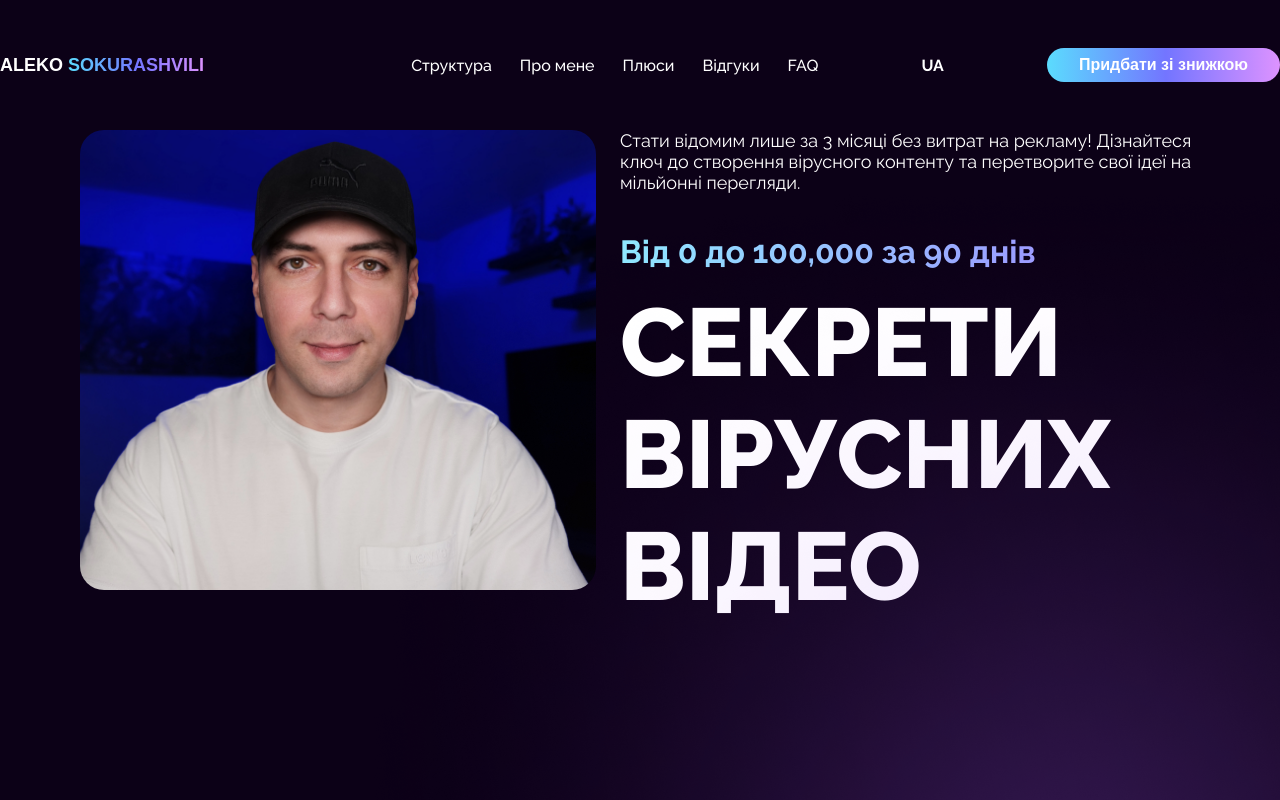
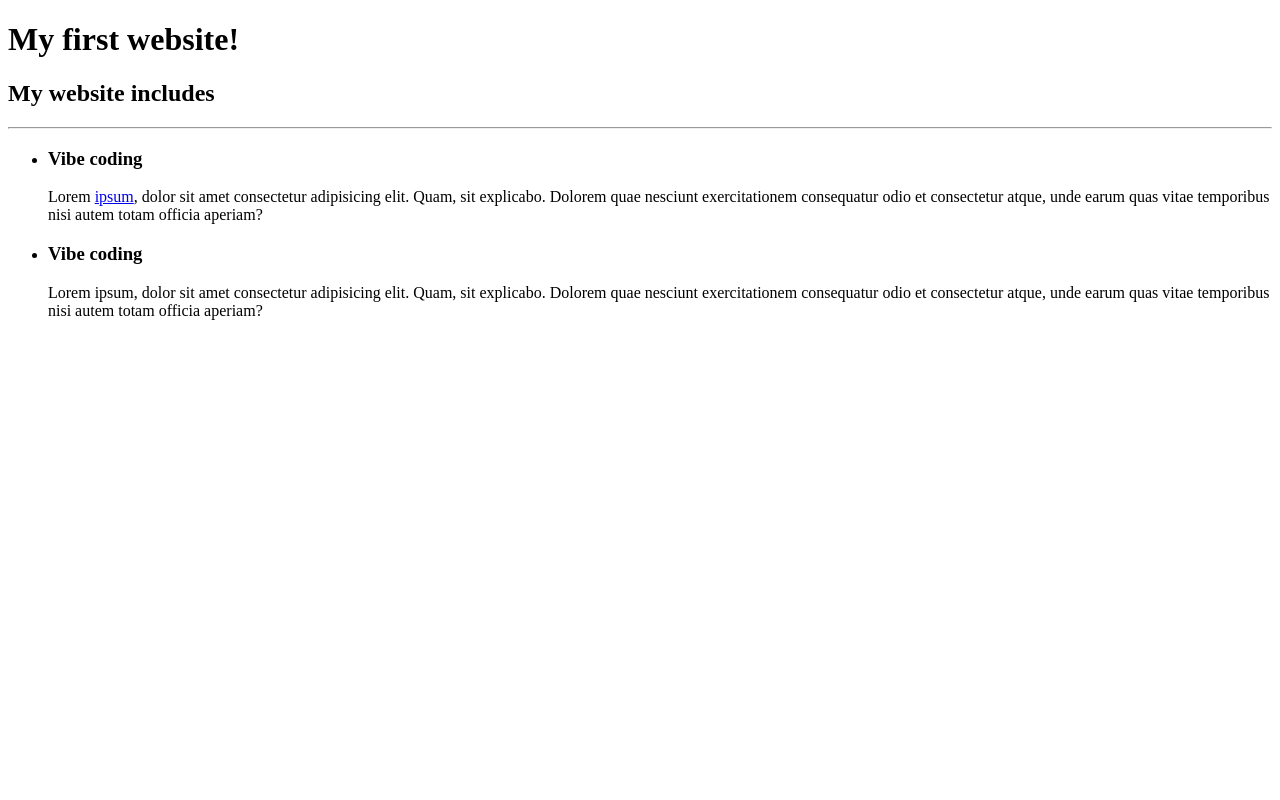
Before and after one commit to yevlohina/My-first-website, a plain HTML site: page index.html in a window 1280 px wide. Shown: the top 800 px of the page. Drawn offline with Linux system fonts and the light colour scheme; a web font is replaced by a local one.

Commit message:
Another website

```diff
--- a/index.html
+++ b/index.html
@@ -3,40 +3,31 @@
   <head>
     <meta charset="UTF-8" />
     <meta name="viewport" content="width=device-width, initial-scale=1.0" />
-    <title>Test website</title>
-    <link rel="stylesheet" href="styles.css" />
+    <title>My website</title>
   </head>
   <body>
-    <header class="header container">
-      <p class="logo">Aleko <span class="name">Sokurashvili</span></p>
-      <nav>
-        <ul class="navigation">
-          <li class="nav-item">Структура</li>
-          <li class="nav-item">Про мене</li>
-          <li class="nav-item">Плюси</li>
-          <li class="nav-item">Відгуки</li>
-          <li class="nav-item">FAQ</li>
-        </ul>
-      </nav>
-      <div><p class="lang-switch">UA</p></div>
-      <button class="cta-btn">Придбати зі знижкою</button>
-    </header>
-    <main class="hero-container container">
-      <div class="hero-image"></div>
-      <div class="hero-text">
-        <p class="hero-description">
-          Стати відомим лише за 3 місяці без витрат на рекламу! Дізнайтеся ключ
-          до створення вірусного контенту та перетворите свої ідеї на мільйонні
-          перегляди.
+    <h1>My first website!</h1>
+    <h2>My website includes</h2>
+    <hr />
+    <ul>
+      <li>
+        <h3>Vibe coding</h3>
+        <p>
+          Lorem <a href="./about.html">ipsum</a>, dolor sit amet
+          consectetur adipisicing elit. Quam, sit explicabo. Dolorem quae
+          nesciunt exercitationem consequatur odio et consectetur atque, unde
+          earum quas vitae temporibus nisi autem totam officia aperiam?
         </p>
-        <h2 class="hero-subtitle">Від 0 до 100,000 за 90 днів</h2>
-        <h1 class="hero-title">
-          Секрети <br />
-          вірусних <br />
-          відео
-        </h1>
-      </div>
-      <img class="img-elipse" src="./images/Ellipse 3.png" alt="" />
-    </main>
+      </li>
+      <li>
+        <h3>Vibe coding</h3>
+        <p>
+          Lorem ipsum, dolor sit amet consectetur adipisicing elit. Quam, sit
+          explicabo. Dolorem quae nesciunt exercitationem consequatur odio et
+          consectetur atque, unde earum quas vitae temporibus nisi autem totam
+          officia aperiam?
+        </p>
+      </li>
+    </ul>
   </body>
 </html>
--- a/styles.css
+++ /dev/null
@@ -1,166 +0,0 @@
-@import url("https://fonts.googleapis.com/css2?family=Raleway:ital,wght@0,100..900;1,100..900&display=swap");
-
-@import url("https://fonts.googleapis.com/css2?family=Sansation:ital,wght@0,300;0,400;0,700;1,300;1,400;1,700&display=swap");
-
-* {
-  margin: 0;
-  padding: 0;
-}
-
-body {
-  background-color: #0c0117;
-  font-family: "Raleway", sans-serif;
-}
-
-li,
-p,
-h2,
-h1,
-button {
-  color: white;
-}
-
-.container {
-  padding: 0 80px;
-  max-width: 1280px;
-  margin: 0 auto;
-}
-
-.header {
-  position: sticky;
-  display: flex;
-  justify-content: space-between;
-  padding: 48px 0;
-  margin: 0 auto;
-  align-items: center;
-}
-
-.logo {
-  margin-right: 160px;
-  min-width: 200px;
-  text-transform: uppercase;
-  font-family: "Sansation", sans-serif;
-  font-size: 18px;
-  font-weight: 700;
-}
-
-.name {
-  background: linear-gradient(
-    89.75deg,
-    #5bdbfd 0.26%,
-    #7375ff 51.07%,
-    #df93ff 100.96%,
-    #e56f8c 126.34%
-  );
-  -webkit-background-clip: text;
-  -webkit-text-fill-color: transparent;
-}
-
-.navigation {
-  display: flex;
-  gap: 28px;
-  list-style: none;
-  margin-right: 56px;
-}
-
-.nav-item {
-  font-size: 16px;
-  font-weight: 500;
-}
-
-.cta-btn {
-  display: block;
-  margin-left: 56px;
-  padding: 8px 32px;
-  border: none;
-  border-radius: 100px;
-  font-size: 16px;
-  font-weight: 600;
-  background: linear-gradient(
-    89.75deg,
-    #5bdbfd 0.26%,
-    #7375ff 51.07%,
-    #df93ff 100.96%,
-    #e56f8c 126.34%
-  );
-}
-
-.hero-container {
-  display: flex;
-  justify-content: space-between;
-  gap: 24px;
-  position: relative;
-}
-
-.hero-text {
-  max-width: 580px;
-}
-
-.lang-switch {
-  font-size: 16px;
-  font-weight: 700;
-}
-
-.hero-image {
-  background-image: url("./images/image\ 2.jpg");
-  background-size: cover;
-  background-position: center;
-  width: 640px;
-  height: 460px;
-  min-width: 200px;
-  border-radius: 24px;
-}
-
-.hero-description {
-  font-size: 18px;
-  font-weight: 400;
-}
-
-.img-elipse {
-  position: absolute;
-  right: 0;
-}
-.hero-subtitle {
-  font-size: 32px;
-  font-weight: 700;
-  margin: 40px 0 16px 0;
-  background: linear-gradient(
-    90.63deg,
-    #90e8ff 0.44%,
-    #9c9eff 69.99%,
-    #e3a1ff 138.27%,
-    #e56f8c 173.01%
-  );
-  -webkit-background-clip: text;
-  -webkit-text-fill-color: transparent;
-}
-
-.hero-title {
-  font-size: 96px;
-  font-weight: 800;
-  text-transform: uppercase;
-}
-
-@media (max-width: 600px) {
-  .navigation {
-    display: none;
-  }
-  .hero-container {
-    flex-direction: column;
-  }
-  .hero-title {
-    text-align: center;
-  }
-  .hero-description {
-    text-align: center;
-  }
-  .hero-subtitle {
-    text-align: center;
-  }
-}
-
-@media (min-width: 600px) and (max-width: 1200px) {
-  .hero-image {
-    width: 50%;
-  }
-}
```
Also changed, not shown: about.html (added, +52 -0 lines), images/Ellipse 3.png (deleted), images/image 2.jpg (deleted), 2 other files.
